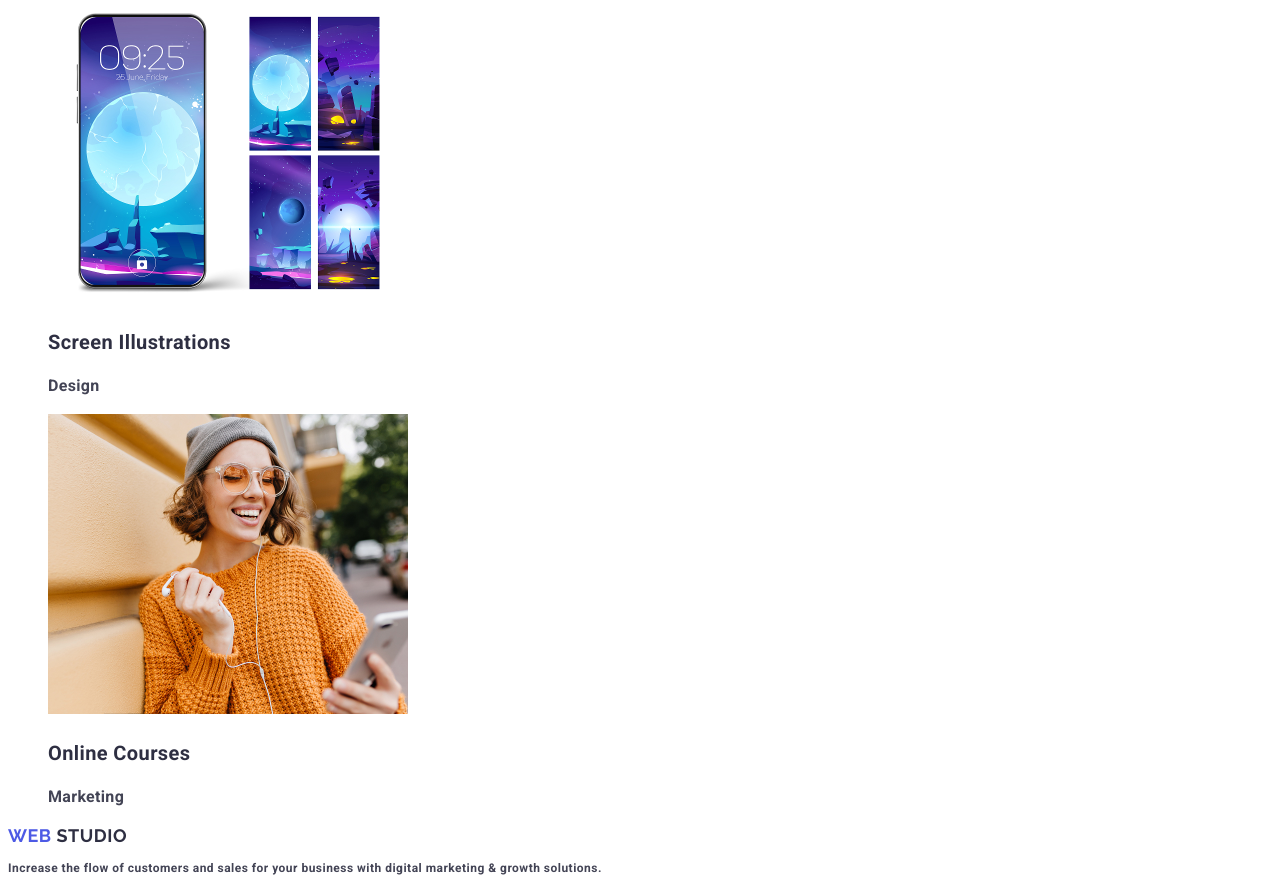
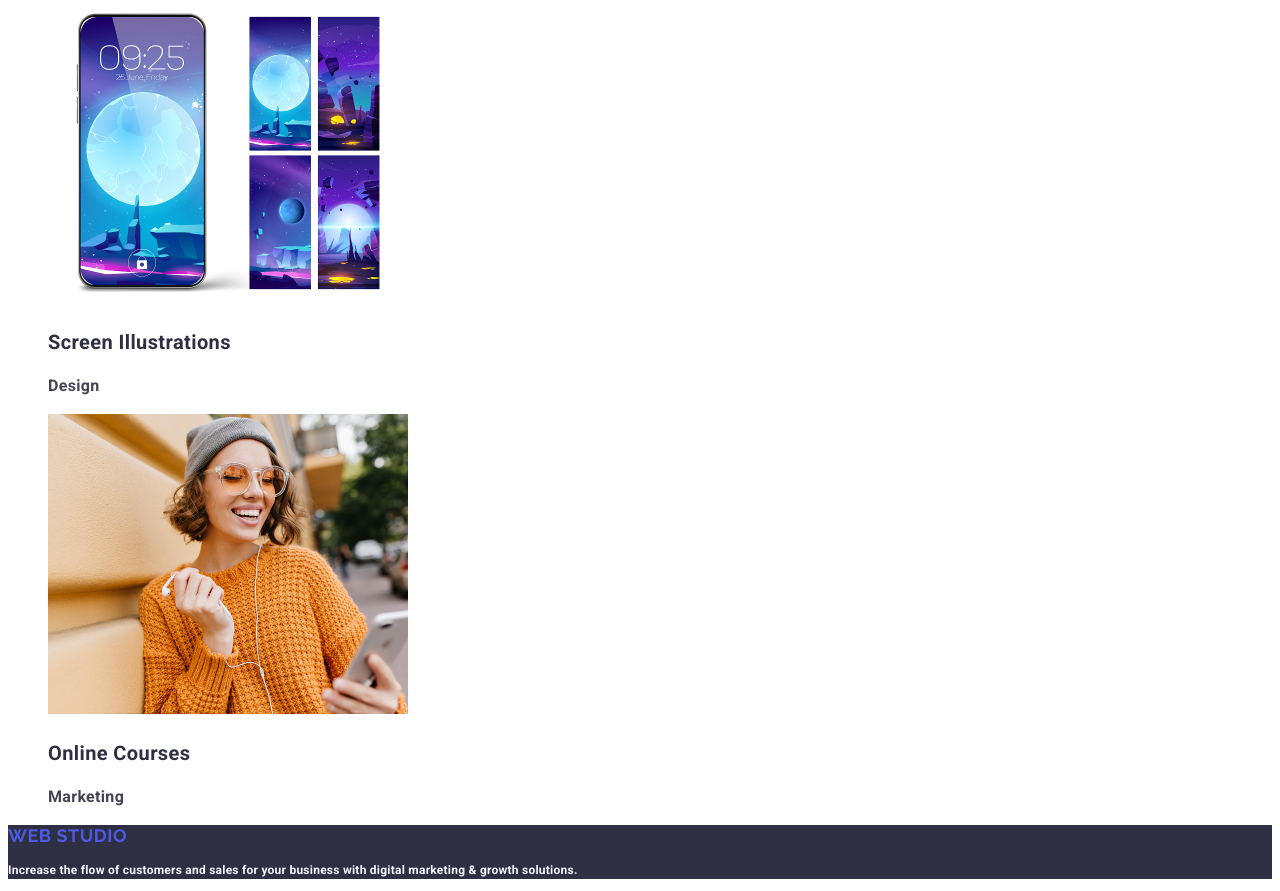
Before and after one commit to olabielore/goit-markup-hw-02, a plain HTML site: page index.html in a window 1280 px wide. Shown: the part 4071-4962 px from the top of the page. Drawn offline with Linux system fonts and the light colour scheme.

Commit message:
fix problems

```diff
--- a/css/styles.css
+++ b/css/styles.css
@@ -72,9 +72,10 @@ li {
 }
 
 .small-text, link {
+    color: #F4F4FD;
     font-size: 12px;
-    line-height: 14px;
-    letter-spacing: 0.04em;
+    line-height: 1.5;
+    letter-spacing: 0.02em;
 }
 
 .button, .medium-text {
@@ -142,3 +143,9 @@ li {
 .portfolio-item {
     color: #2e2f42;
 }
+.footer {
+    background-color: #2e2f42;
+}
+logo-studio-second {
+    color: #f4f4fd
+}
--- a/index.html
+++ b/index.html
@@ -198,7 +198,7 @@
     <footer class="footer">
       <a href="./index.html" class="logo">
           Web
-          <span class="logo-studio">Studio</span>
+          <span class="logo-studio-second">Studio</span>
       </a>
       <p class="small-text">
         Increase the flow of customers and sales for your business with digital
```
